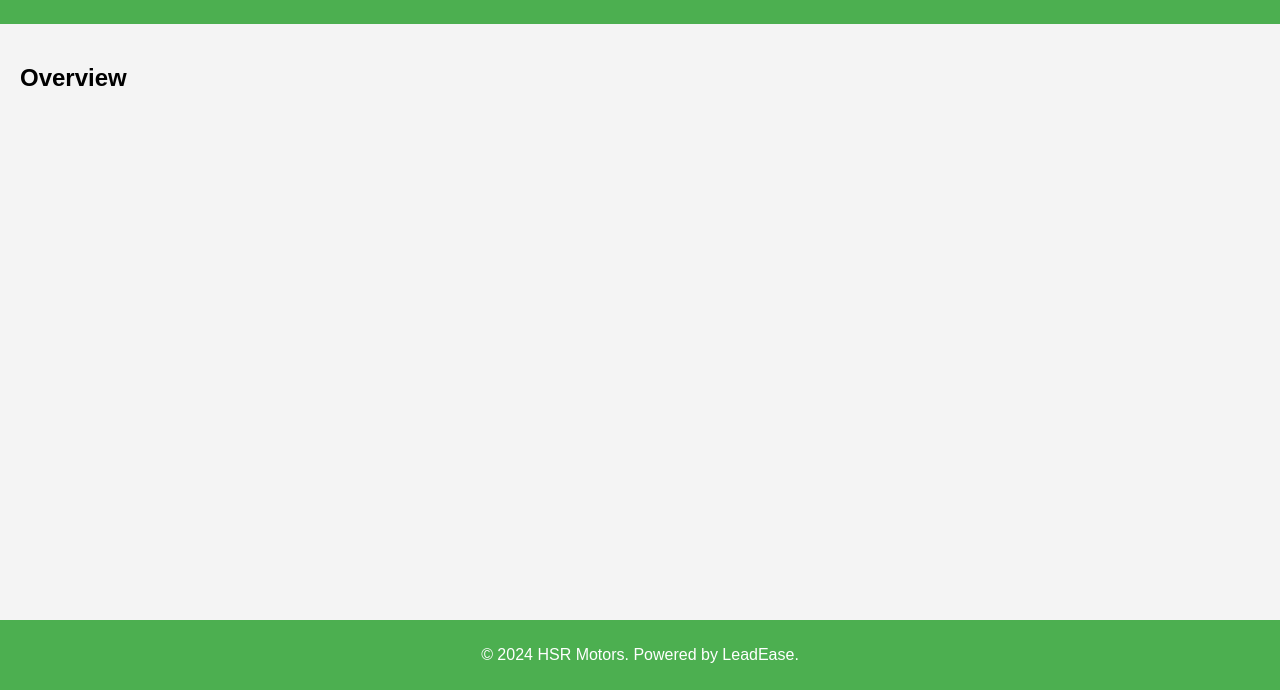
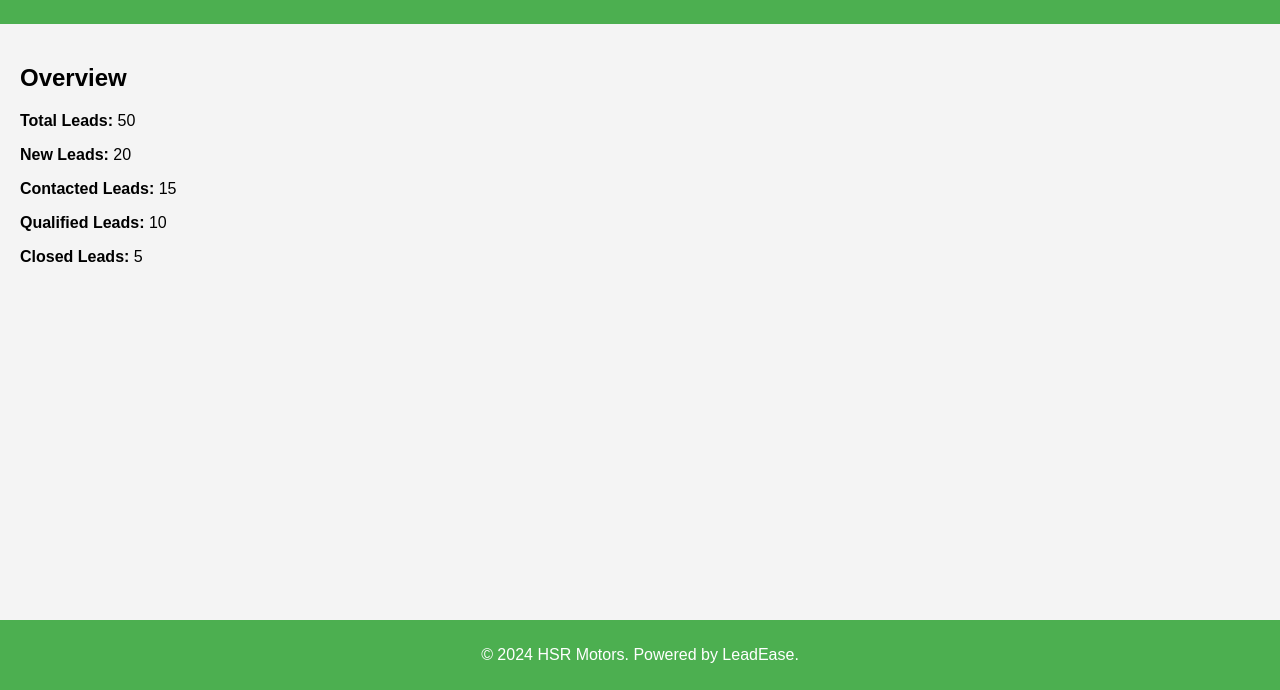
Before and after one commit to Akshay02-Ash/Lead-, a plain HTML site: page dashboard.html in a window 1280 px wide. Shown: the part 110-800 px from the top of the page. Drawn offline with Linux system fonts and the light colour scheme; files that its build step writes are made by us from their sources.

Commit message:
Add files via upload

```diff
--- a/dashboard.html
+++ b/dashboard.html
@@ -4,8 +4,8 @@
     <meta charset="UTF-8">
     <meta name="viewport" content="width=device-width, initial-scale=1.0">
     <title>LeadEase - Dashboard</title>
-    <link rel="stylesheet" href="css/styles.css">
-    <script src="js/dashboard.js" defer></script>
+    <link rel="stylesheet" href="styles.css">
+    <script src="dashboard.js" defer></script>
 </head>
 <body>
     <header>
```
Also changed, not shown: index.html (+1 -1 lines), lead-details.html (+2 -2 lines), lead-management.html (+2 -2 lines), leads.html (+2 -2 lines).
